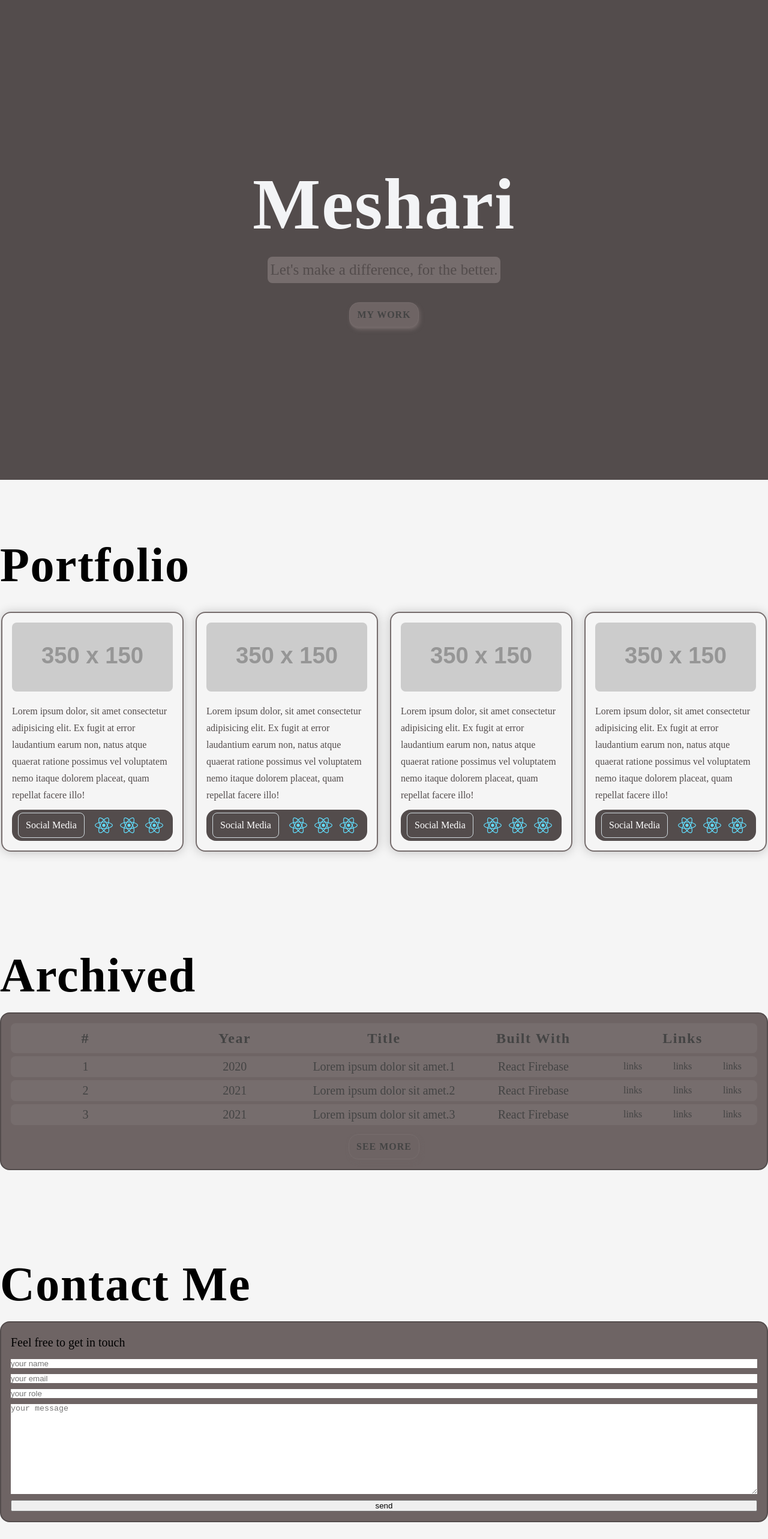
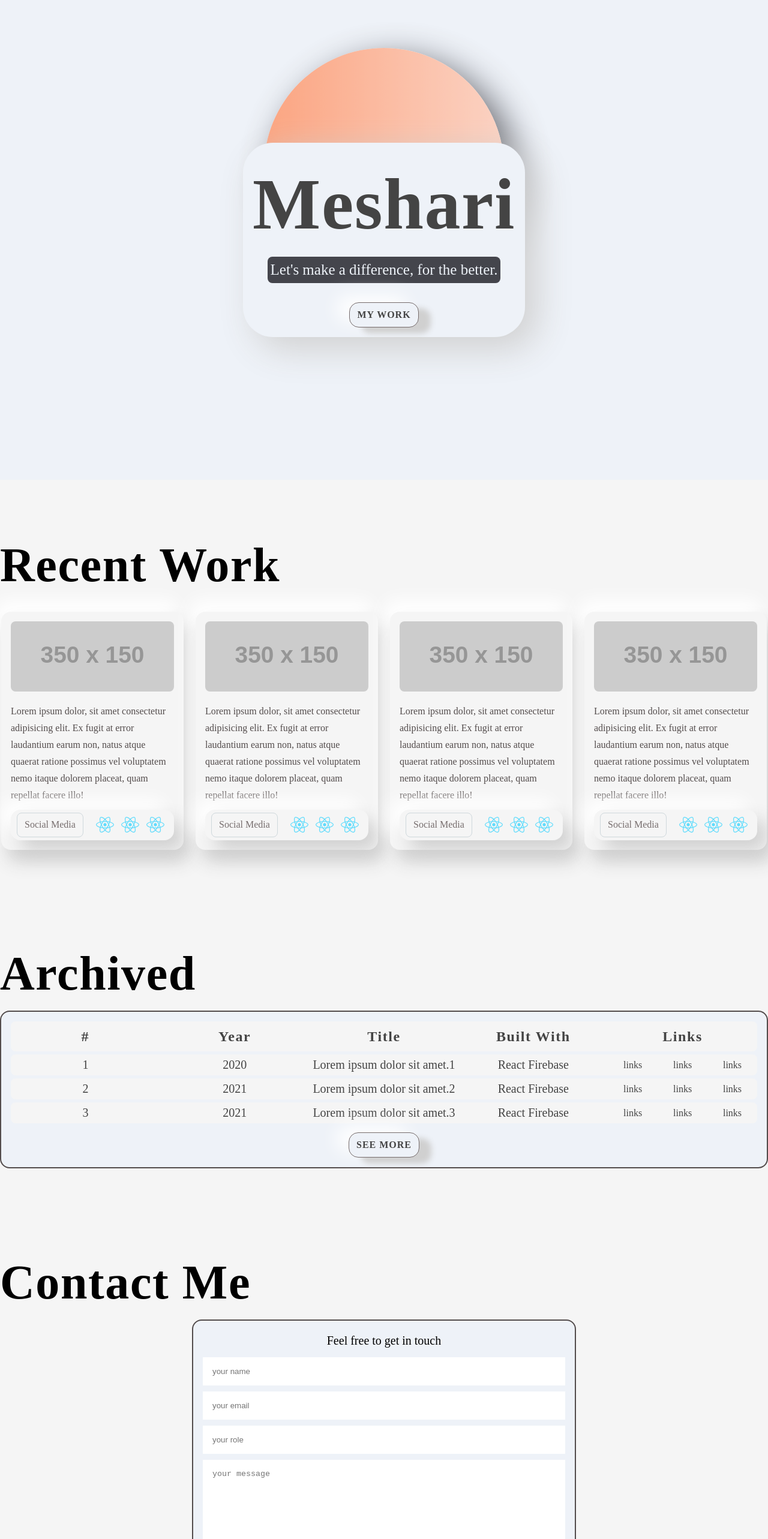
Before and after one commit to FyerBall/portfolio-v3, a React (Create React App) app: page / in a window 1280 px wide. Shown: the top 2566 px of the page at 60% size. Built offline with nearby package versions, Linux system fonts and the light colour scheme; the HTML template or start-up script is replaced by a standard one; a web font is replaced by a local one.

Commit message:
light theme

```diff
--- a/src/components/Archived.js
+++ b/src/components/Archived.js
@@ -12,26 +12,6 @@ function Archived() {
   )
 }
 
-const Wrapper = styled.section`
-  .title {
-    text-align: center;
-  }
-  table {
-    margin: 1rem auto;
-    width: 100%;
-    text-align: center;
-    background-color: lightgoldenrodyellow;
-    border-radius: var(--radius);
-    ul {
-      display: flex;
-      justify-content: space-around;
-      align-items: center;
-    }
-  }
-  button {
-    margin: 0 auto;
-    display: block;
-  }
-`
+const Wrapper = styled.section``
 
 export default Archived
--- a/src/components/Card.js
+++ b/src/components/Card.js
@@ -4,6 +4,7 @@
 //    -[ ] Multiple images?? Main Image?? carousel maybe
 // -[ ] A short description of the project
 // -[ ] Links
+// Status ? Completed, IP...
 
 import React from 'react'
 import styled from 'styled-components'
@@ -51,15 +52,19 @@ const Wrapper = styled.div`
     align-items: center;
     padding: 1rem;
     margin: 1rem 2px;
-    border: 2px solid var(--primary-color-light);
     border-radius: var(--radius);
-    box-shadow: 0 1px 18px rgb(0 0 0 / 20%);
+
+    background: var(--white);
+
+    box-shadow: 10px 20px 30px #d0d0d0, -10px -20px 30px #ffffff;
+
+    transition: var(--transition);
+
     img {
       border-radius: var(--radius-small);
     }
 
     .footer {
-      background-color: var(--primary-color);
       width: 100%;
       display: flex;
       justify-content: space-between;
@@ -67,8 +72,11 @@ const Wrapper = styled.div`
       padding: 5px 10px;
       border-radius: var(--radius);
 
+      background: var(--white);
+      box-shadow: 16px 17px 30px #d0d0d0, -16px -17px 30px #ffffff;
+
       .label {
-        color: white;
+        color: var(--primary-color-light);
         padding: 0.37rem 0.75rem;
         background: transparent;
         border-radius: 0.5rem;
@@ -85,6 +93,7 @@ const Wrapper = styled.div`
     }
     &:hover {
       box-shadow: 0 1px 10px rgb(0 0 0 / 20%);
+      transform: scale(1.02);
     }
   }
 `
--- a/src/components/Contact.js
+++ b/src/components/Contact.js
@@ -13,7 +13,9 @@ function Contact() {
         <input type='text' placeholder='your role' />
         <textarea placeholder='your message' cols='30' rows='10'></textarea>
 
-        <button type='submit'>send</button>
+        <button type='submit' className='btn'>
+          send
+        </button>
       </form>
     </Wrapper>
   )
@@ -25,21 +27,29 @@ const Wrapper = styled.div`
     flex-direction: column;
     justify-content: center;
 
-    background-color: var(--primary-color-2);
-
+    background: var(--white-2);
+    margin-left: auto;
+    margin-right: auto;
     padding: 1rem;
     border-radius: var(--radius);
     border: 2px solid var(--primary-color);
+
+    width: 50%;
     input,
     textarea {
       outline: none;
       margin-bottom: 10px;
+      width: 100%;
+      border: none;
 
-      border: none;
+      padding: 1rem;
+    }
+    input {
     }
 
     .message {
       margin-bottom: 10px;
+      text-align: center;
     }
   }
 `
--- a/src/components/Hero.js
+++ b/src/components/Hero.js
@@ -7,7 +7,6 @@ function Hero() {
     <Wrapper>
       <div className='main'>
         <h1 className='title-big'>Meshari</h1>
-
         <p className='label'>Let's make a difference, for the better.</p>
 
         {/* TODO: Link to work section */}
@@ -15,12 +14,13 @@ function Hero() {
           My work
         </Link>
       </div>
+      <div className='big-circle'></div>
     </Wrapper>
   )
 }
 
 const Wrapper = styled.main`
-  background: var(--primary-color);
+  /* TODO: var(--color???) */
   color: #f3f4f6;
   height: 100vh;
   display: flex;
@@ -28,20 +28,32 @@ const Wrapper = styled.main`
   align-items: center;
   justify-content: center;
 
+  background-color: var(--white-2);
+  position: relative;
+
   .main {
     line-height: var(--line-height);
     text-align: center;
 
+    z-index: 999;
+    border-radius: 50px;
+    background: var(--white-2);
+    box-shadow: 20px 20px 60px #d0d0d0, -20px -20px 60px transparent;
+    padding: 1rem;
+    color: #444;
+
     .label {
       text-align: center;
-      color: var(--primary-color);
-      background-color: var(--primary-color-light);
+
       font-size: 25px;
       width: fit-content;
       margin: 0 auto;
       padding: 0 5px;
       border-radius: var(--radius-small);
       margin-bottom: 2rem;
+      /* TODO: var(--color???) */
+      color: #edf2f8;
+      background-color: #44454c;
     }
     .cta {
       color: #f3f4f6;
@@ -52,6 +64,20 @@ const Wrapper = styled.main`
        animation: bouncy 5s infinite linear;
        position: relative;
     } */
+  }
+
+  .big-circle {
+    background: #44454c;
+    height: 25rem;
+    width: 25rem;
+    position: absolute;
+    top: 10%;
+    border-radius: 50%;
+
+    border-radius: 50%;
+    background: linear-gradient(to right, #ff9264, #ffcbb6);
+    box-shadow: 20px 20px 60px #3a3b41, -20px -20px 60px transparent;
+    opacity: 0.8;
   }
 
   /* @keyframes bouncy {
--- a/src/components/Table.js
+++ b/src/components/Table.js
@@ -96,6 +96,8 @@ const Grid = styled.div`
   padding: 1rem;
   border-radius: var(--radius);
   border: 2px solid var(--primary-color);
+
+  background-color: #eef2f8;
   .header,
   .row {
     display: grid;
@@ -107,10 +109,12 @@ const Grid = styled.div`
     align-items: center;
     text-align: center;
     border-radius: var(--radius-small);
+
+    background: var(--white);
   }
 
   .header {
-    background-color: var(--primary-color-light);
+    /* background-color: var(--primary-color-light); */
 
     .title {
       width: 100%;
--- a/src/index.css
+++ b/src/index.css
@@ -13,6 +13,7 @@
   --secondary-color: #cfd8dc;
   --secondary-color-light: #f6f8f9;
   --white: #f5f5f5;
+  --white-2: #eef2f8;
 
   --line-height: 1.75;
   --max-width: 1300px;
@@ -90,6 +91,7 @@ h5 {
   border-radius: var(--radius);
   border-color: transparent;
   outline: none;
+  background: var(--white-2);
 }
 
 .btn-primary {
@@ -98,9 +100,13 @@ h5 {
 
   box-shadow: 0px 2px 0 var(--primary-color-2),
     2px 4px 6px var(--primary-color-2);
+
+  box-shadow: 20px 10px 10px #d0d0d0, -20px -10px 30px #ffffff;
   font-weight: 900;
   letter-spacing: 1px;
   transition: all 150ms linear;
+
+  background: var(--white-2);
 }
 
 .btn-primary:hover {
@@ -109,8 +115,8 @@ h5 {
   box-shadow: 1px 1px 2px rgba(255, 255, 255, 0.2);
   color: #2e2e2e;
 
-  text-shadow: -1px -1px 0 var(--primary-color-2);
   transition: all 250ms linear;
+  background: var(--white-2);
 }
 
 .btn-primary:active {
--- a/src/pages/home.js
+++ b/src/pages/home.js
@@ -17,6 +17,7 @@ function home() {
       <Hero />
       <div className='container'>
         <Showcase />
+
         <div className='archived'>
           <Archived />
         </div>
--- a/src/pages/showcase.js
+++ b/src/pages/showcase.js
@@ -8,7 +8,7 @@ import Card from '../components/Card'
 function showcase() {
   return (
     <Wrapper className='section'>
-      <h1 className='title-primary'>Portfolio</h1>
+      <h1 className='title-primary'>Recent work</h1>
 
       <article className='main'>
         <Card />
```
Also changed, not shown: src/components/Nav.js (added, +7 -0 lines).
